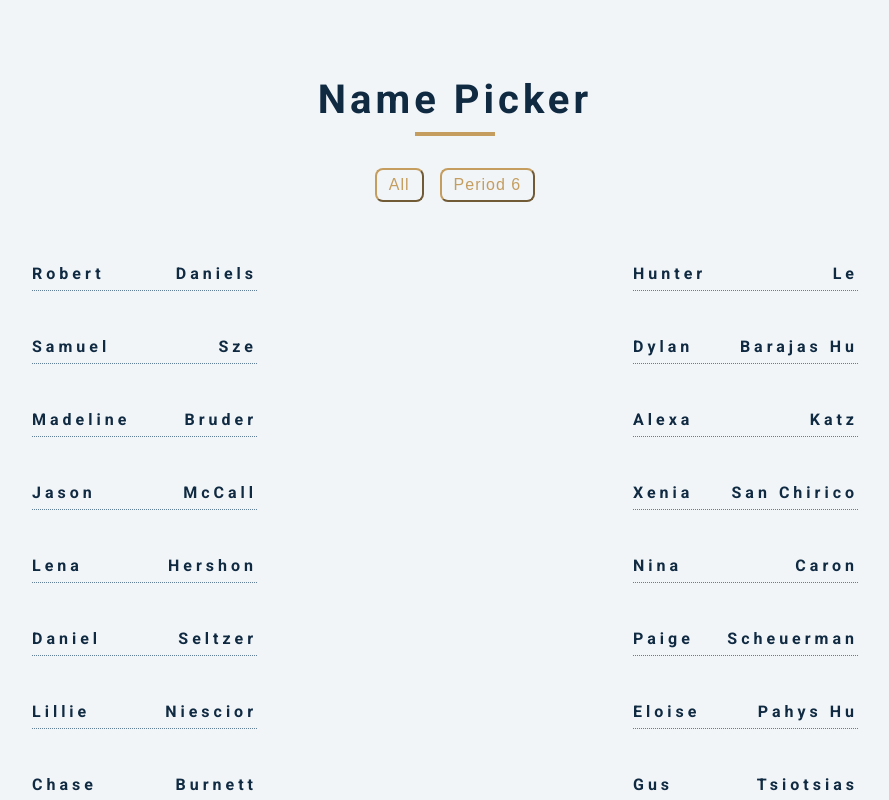
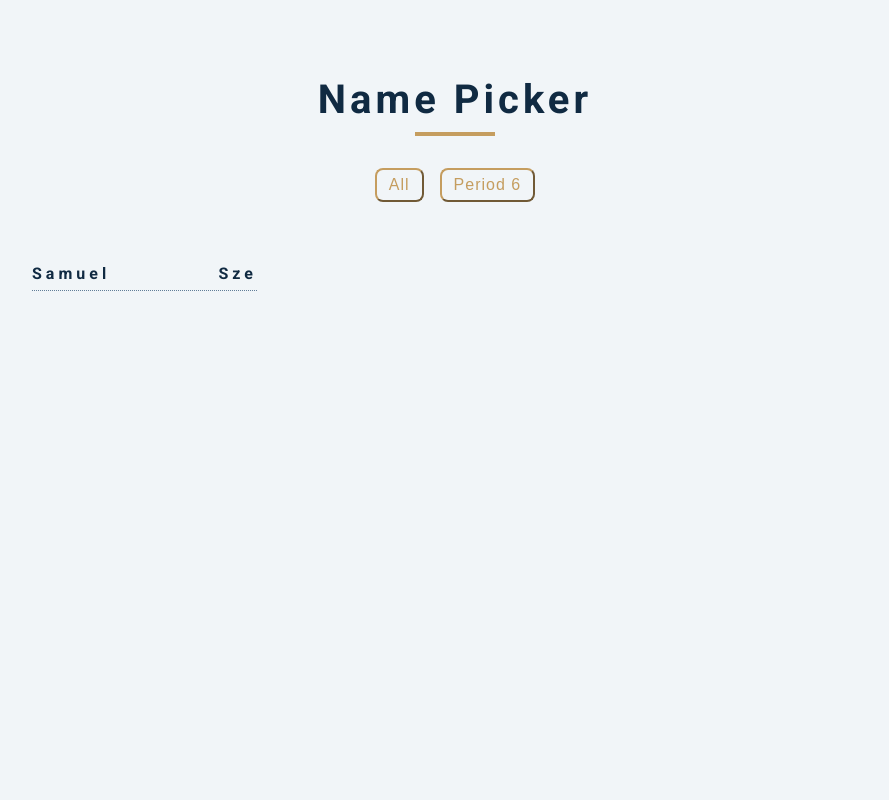
Before and after one commit to skeeler79/RandomNamePickerInitials, a plain HTML site: page index.html in a window 1280 px wide. Both pictures are taken after a click on the button "All". Shown: the top 800 px of the page, without its empty margins (185-1074 px from the left). Drawn offline with Linux system fonts and the light colour scheme.

Commit message:
creates randomizer

```diff
--- a/app.js
+++ b/app.js
@@ -1,14 +1,14 @@
 const mathAll = [
     {
         id: 1,
-        firstName: "Robert" ,
-        lastName: "Daniels" ,
+        firstName: "Robert",
+        lastName: "Daniels",
         category: "all",
         period6: false,
     },
     {
         id: 2,
-        firstName: "Hunter" ,
+        firstName: "Hunter",
         lastName: "Le",
         category: "all",
         period6: false,
@@ -16,8 +16,8 @@ const mathAll = [
     },
     {
         id: 3,
-        firstName: "Samuel" ,
-        lastName: "Sze" ,
+        firstName: "Samuel",
+        lastName: "Sze",
         category: "all",
         period6: true,
 
@@ -32,24 +32,24 @@ const mathAll = [
     },
     {
         id: 5,
-        firstName: "Madeline" ,
-        lastName: "Bruder" ,
+        firstName: "Madeline",
+        lastName: "Bruder",
         category: "all",
         period6: false,
 
     },
     {
         id: 6,
-        firstName: "Alexa" ,
-        lastName: "Katz" ,
+        firstName: "Alexa",
+        lastName: "Katz",
         category: "all",
         period6: false,
 
     },
     {
         id: 7,
-        firstName: "Jason" ,
-        lastName: "McCall" ,
+        firstName: "Jason",
+        lastName: "McCall",
         category: "all",
         period6: false,
 
@@ -57,15 +57,15 @@ const mathAll = [
     {
         id: 8,
         firstName: "Xenia",
-        lastName: "San Chirico" ,
+        lastName: "San Chirico",
         category: "all",
         period6: true,
 
     },
     {
         id: 9,
-        firstName: "Lena" ,
-        lastName: "Hershon" ,
+        firstName: "Lena",
+        lastName: "Hershon",
         category: "all",
         period6: false,
 
@@ -73,7 +73,7 @@ const mathAll = [
     {
         id: 10,
         firstName: "Nina",
-        lastName: "Caron" ,
+        lastName: "Caron",
         category: "all",
         period6: true,
 
@@ -332,49 +332,37 @@ const container = document.querySelector('.btn-container')
 //this function runs when the window loads
 window.addEventListener('DOMContentLoaded', function () {
     displayNames(mathAll);
-    // getNames();
+
 
 
 });
 
 function displayNames(individual) {
-    let displayIndividual = individual.map(function (item) {
-        console.log(item)
-        return `<article class="menu-item">
+
+    individual =
+    individual[Math.floor(Math.random() *individual.length)]
+    console.log(individual);
+
+
+      let randomIndividual = `<article class="menu-item">
 
     <div class="item-info">
       <header>
-        <h4>${item.firstName}</h4>
-        <h4>${item.lastName}</h4>
+        <h4>${individual.firstName }</h4>
+        <h4>${individual.lastName}</h4>
       </header>
     </div>
   </article>`;
-    });
-    //joining the array creates one long string
-    displayIndividual = displayIndividual.join('');
+
 
     //this puts the displayMenu array into the sectionCenter class in the HTML like magic
-    sectionCenter.innerHTML = displayIndividual
+    sectionCenter.innerHTML = randomIndividual
 }
 
-// function displayMenuButtons() {
-//     const categories = menu.reduce(function (values, item) { //values is total, item is for each item
-//         if (!values.includes(item.category)) {
-//             values.push(item.category);
-//         }
-//         return values;
-//     }, ['all'] //all is the initialized value in the array of buttons
-//     );
-//     console.log(categories)
-
-//     const categoryBtns = categories.map(function (category) {
-//         return `<button class="filter-btn" type="button" data-id="${category}">${category}</button>`
-//     }).join('');
-//     container.innerHTML = categoryBtns;
-//     //buttons are selected after they've been added dynamically, cannot be accessed before
+//
 const filterBtns = document.querySelectorAll('.filter-btn');
 
-//     console.log(categoryBtns)
+
 
 
 //this listens for filter button clicks
@@ -382,15 +370,41 @@ function displayNames(individual) {
 filterBtns.forEach(function (btn) {
     btn.addEventListener('click', function (e) {
         const category = e.currentTarget.dataset.id;
-            const period6 = mathAll.filter(function (individuals) {
-                if (individuals.period6 === true){
-                    return individuals
-                }
+
+        // const period6 = mathAll.period6 === true;
+        // console.log(period6);
+
+
+
+        let period6 = mathAll.filter(function (individuals) {
+
+            return individuals.period6 === true;
+            // const newArr = [];
+            // if (individuals.period6 === true) {
+
+            //     // return individuals
+            //     for (let i=0; i < individuals.length; i++){
+            //         newArr.push([i]);
+            //     }
+
+            //     console.log(newArr);
+                // let randomArr = newArr[Math.floor(Math.random() * newArr.length)];
+                // console.log(randomArr);
+            // }
+            //  for (let i = 0; i)
+
+            // let newRandomArr = randomArr[Math.floor(Math.random * randomArr.length)];
+            // console.log(newRandomArr);
+
         });
+        // const randomArr = period6[Math.floor(Math.random() * period6.length)]
+        // console.log(randomArr);
+
         if (category === 'all') {
             displayNames(mathAll)
-        }else{
-            displayNames(period6)
+        } else {
+
+            displayNames(period6);
         }
     });
 });
```
Also changed, not shown: index.html (+3 -5 lines). Lines whose indentation alone changed are shown as unchanged.
